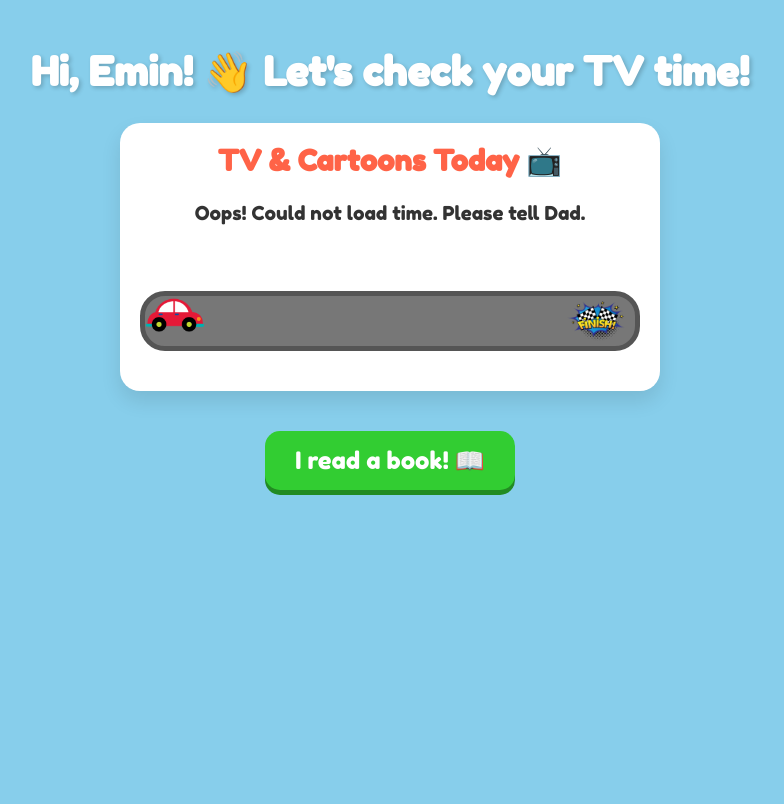
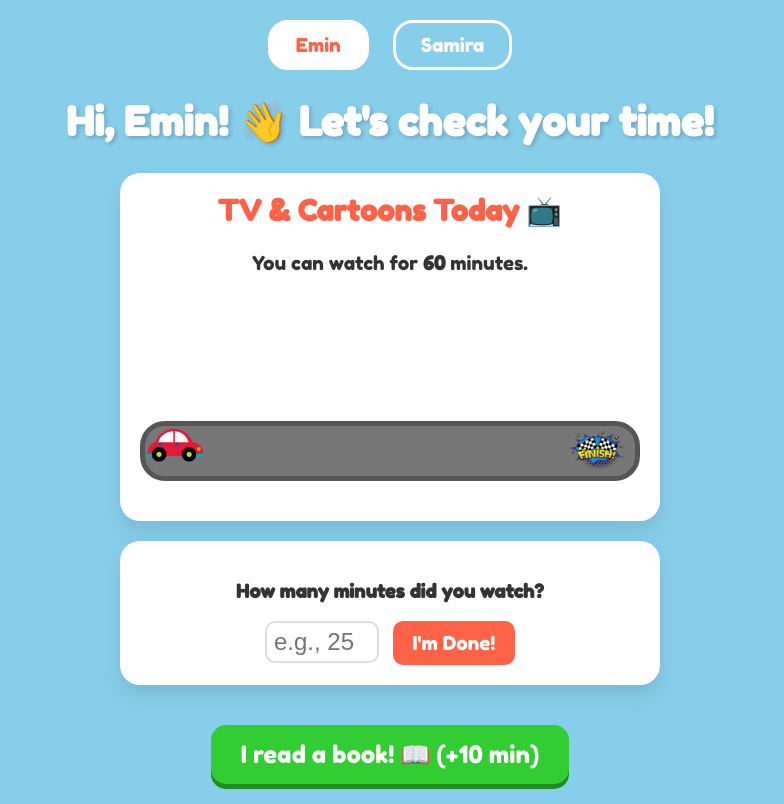
Before and after one commit to Chehmet/EminGames, a Django app: page / in a window 1280 px wide. Shown: the whole page, without its empty margins (250-1034 px from the left). Before the commit the page ends 495 px from the top, so only its background shows below. Run offline with Django 5.2, Linux system fonts and the light colour scheme.

Commit message:
added Samira, time, password for reading

```diff
--- a/screen_timer/static/css/style.css
+++ b/screen_timer/static/css/style.css
@@ -46,6 +46,7 @@
 
 .visualizer {
     padding: 20px 0;
+    margin-top: 100px;
 }
 
 .race-track {
@@ -120,3 +121,87 @@
     transform: translateY(3px);
     box-shadow: 0 2px #228B22;
 }
+
+
+
+.hidden {
+    display: none !important;
+}
+
+/* Переключатель детей */
+.kid-switcher {
+    margin-bottom: 20px;
+}
+.kid-btn {
+    font-family: 'Fredoka One', cursive;
+    font-size: 1.2em;
+    padding: 10px 25px;
+    border: 3px solid white;
+    background-color: transparent;
+    color: white;
+    border-radius: 20px;
+    cursor: pointer;
+    margin: 0 10px;
+    transition: all 0.2s ease;
+}
+.kid-btn.active {
+    background-color: white;
+    color: #FF6347; /* Томатный */
+}
+
+/* Визуализатор цветка */
+.flower-pot {
+    background-color: #8B4513; /* Цвет горшка */
+    width: 100px;
+    height: 80px;
+    margin: 40px auto 0;
+    border-radius: 0 0 40px 40px;
+    position: relative;
+}
+.flower-stem {
+    background-color: #228B22; /* Цвет стебля */
+    width: 15px;
+    height: 0; /* Изначально 0, будет расти с помощью JS */
+    position: absolute;
+    bottom: 80px;
+    left: 50%;
+    transform: translateX(-50%);
+    border-radius: 10px 10px 0 0;
+    transition: height 1s ease-in-out;
+}
+.flower-head {
+    font-size: 50px;
+    position: absolute;
+    top: -50px;
+    left: 50%;
+    transform: translateX(-50%);
+}
+
+/* Карточка для списания времени */
+.log-time-card {
+    background-color: #ffffff;
+    padding: 20px;
+    border-radius: 20px;
+    margin: 20px auto;
+    max-width: 500px;
+    box-shadow: 0 10px 20px rgba(0,0,0,0.1);
+}
+#minutes-watched-input {
+    width: 100px;
+    font-size: 1.5em;
+    text-align: center;
+    border: 2px solid #ddd;
+    border-radius: 10px;
+    padding: 5px;
+}
+#log-time-btn {
+    font-family: 'Fredoka One', cursive;
+    font-size: 1.2em;
+    padding: 10px 20px;
+    border-radius: 10px;
+    border: none;
+    background-color: #FF6347;
+    color: white;
+    cursor: pointer;
+    margin-left: 10px;
+}
--- a/screen_timer/static/js/main.js
+++ b/screen_timer/static/js/main.js
@@ -1,72 +1,147 @@
 document.addEventListener('DOMContentLoaded', () => {
 
-    // --- КОНФИГУРАЦИЯ ---
-    // URL вашего реального API
-    const API_URL = 'https://backend.gcrm.online/api/v1/finance/kidstatus';
+    // --- ГЛОБАЛЬНОЕ СОСТОЯНИЕ ---
+    let currentKid = 'emin'; // Ребенок по умолчанию
 
-    // ВАЖНО: Укажите здесь, сколько ВСЕГО минут в день у Эмина.
-    // Например, если ему разрешено 1.5 часа, то это 90 минут.
-    // Это нужно, чтобы правильно рассчитать положение машинки на треке.
-    const TOTAL_CARTOON_MINUTES = 90; // <-- ИЗМЕНИТЕ ЭТО ЗНАЧЕНИЕ ПРИ НЕОБХОДИМОСТИ
+    // --- ЭЛЕМЕНТЫ DOM ---
+    const greetingEl = document.getElementById('greeting');
+    const cardTitleEl = document.getElementById('card-title');
+    const timeMessageEl = document.getElementById('time-message');
+    const timesUpOverlay = document.getElementById('times-up-overlay');
 
-    const timeUpSound = new Audio('/static/sounds/time_up.mp3');
+    const eminVisualizer = document.getElementById('emin-visualizer');
+    const carEl = document.getElementById('cartoon-car');
 
-    // --- ОСНОВНАЯ ФУНКЦИЯ ДЛЯ ПОЛУЧЕНИЯ ДАННЫХ ---
-    async function fetchDataAndUpdateUI() {
+    const samiraVisualizer = document.getElementById('samira-visualizer');
+    const flowerStemEl = document.getElementById('flower-stem');
+
+    const sound = new Audio('/static/sounds/time_up.mp3');
+
+    // --- ФУНКЦИИ API ---
+
+    // Функция для получения данных о ребенке
+    async function fetchKidData(kidName) {
         try {
-            // Делаем запрос к вашему реальному API
-            const response = await fetch(API_URL);
-            if (!response.ok) {
-                throw new Error('Could not connect to the server.');
-            }
+            const response = await fetch(`/api/kidstatus/${kidName}/`);
+            if (!response.ok) throw new Error('Network response was not ok');
             const data = await response.json();
-
-            // API возвращает часы, например 1.5. Мы переводим их в минуты.
-            const remainingHours = data.allowed_tv_hours;
-            const remainingMinutes = Math.round(remainingHours * 60);
-
-            // Обновляем UI
-            updateCard('cartoon', remainingMinutes, TOTAL_CARTOON_MINUTES);
-
+            updateUI(kidName, data);
         } catch (error) {
             console.error('Could not fetch time data:', error);
-            document.getElementById('cartoon-message').innerText = 'Oops! Could not load time. Please tell Dad.';
+            timeMessageEl.innerText = 'Oops! Could not load time.';
         }
     }
 
-    // --- ФУНКЦИЯ ДЛЯ ОБНОВЛЕНИЯ КАРТОЧКИ ---
-    function updateCard(category, remainingMinutes, totalMinutes) {
-        const messageEl = document.getElementById(`${category}-message`);
-        const carEl = document.getElementById(`${category}-car`);
-        const timesUpEl = document.getElementById(`${category}-times-up`);
+    // Функция для добавления времени
+    async function addBonusTime(kidName) {
+        const password = prompt("Parents only! Please enter the password:");
+        if (!password) return;
 
-        if (remainingMinutes > 0) {
-            timesUpEl.style.display = 'none';
-            messageEl.innerHTML = `Emin, you can watch for <strong>${remainingMinutes}</strong> minutes. <br> Ask for permission from your parents.`;
-
-            let timeUsedPercentage = 0;
-            if (totalMinutes > 0) {
-                timeUsedPercentage = ((totalMinutes - remainingMinutes) / totalMinutes) * 100;
+        try {
+            const response = await fetch(`/api/add-time/${kidName}/`, {
+                method: 'POST',
+                headers: {'Content-Type': 'application/json'},
+                body: JSON.stringify({ password: password })
+            });
+            const result = await response.json();
+            if (!response.ok) {
+                alert(`Error: ${result.error || 'Something went wrong'}`);
+            } else {
+                alert("Success! 10 minutes added.");
+                fetchKidData(kidName); // Обновляем данные на экране
             }
-
-            if (timeUsedPercentage > 100) timeUsedPercentage = 100;
-            if (timeUsedPercentage < 0) timeUsedPercentage = 0;
-
-            carEl.style.left = `${timeUsedPercentage * 0.85}%`;
-
-        } else {
-            timesUpEl.style.display = 'flex';
-            messageEl.innerHTML = `Time is up for today!`;
-            carEl.style.left = `85%`;
-            timeUpSound.play();
+        } catch (error) {
+            console.error('Error adding time:', error);
         }
     }
 
-    const bookButton = document.getElementById('read-book-btn');
-    bookButton.addEventListener('click', () => {
-        alert("Great job reading a book, Emin! Let's ask mom or dad to add your bonus time!");
+    // Функция для списания времени
+    async function logWatchedTime(kidName) {
+        const inputEl = document.getElementById('minutes-watched-input');
+        const minutes = parseInt(inputEl.value, 10);
+
+        if (isNaN(minutes) || minutes <= 0) {
+            alert("Please enter a valid number of minutes.");
+            return;
+        }
+
+        try {
+            const response = await fetch(`/api/log-time/${kidName}/`, {
+                method: 'POST',
+                headers: {'Content-Type': 'application/json'},
+                body: JSON.stringify({ minutes: minutes })
+            });
+            if (!response.ok) throw new Error('Failed to log time');
+
+            inputEl.value = ''; // Очищаем поле ввода
+            fetchKidData(kidName); // Обновляем данные
+        } catch (error) {
+            console.error('Error logging time:', error);
+        }
+    }
+
+    // --- ОБНОВЛЕНИЕ ИНТЕРФЕЙСА ---
+
+    function updateUI(kidName, data) {
+        // Обновляем общие элементы
+        greetingEl.innerHTML = `Hi, ${kidName.charAt(0).toUpperCase() + kidName.slice(1)}! 👋 Let's check your time!`;
+
+        const { remaining_minutes, total_minutes } = data;
+
+        if (remaining_minutes > 0) {
+            timeMessageEl.innerHTML = `You can watch for <strong>${remaining_minutes}</strong> minutes.`;
+            timesUpOverlay.classList.add('hidden');
+        } else {
+            timeMessageEl.innerHTML = `Time is up for today!`;
+            timesUpOverlay.classList.remove('hidden');
+            sound.play();
+        }
+
+        // Вычисляем процент оставшегося времени
+        const timeUsedPercentage = ((total_minutes - remaining_minutes) / total_minutes) * 100;
+        const cappedPercentage = Math.max(0, Math.min(100, timeUsedPercentage));
+
+        // Обновляем визуализатор в зависимости от ребенка
+        if (kidName === 'emin') {
+            eminVisualizer.classList.remove('hidden');
+            samiraVisualizer.classList.add('hidden');
+            cardTitleEl.innerHTML = 'TV & Cartoons Today 📺';
+            // 85% - чтобы машинка не уезжала за трек
+            carEl.style.left = `${cappedPercentage * 0.85}%`;
+        } else if (kidName === 'samira') {
+            samiraVisualizer.classList.remove('hidden');
+            eminVisualizer.classList.add('hidden');
+            cardTitleEl.innerHTML = 'Grow your Flower 🌸';
+            // Высота стебля от 0% до 100% от 150px
+            flowerStemEl.style.height = `${(100 - cappedPercentage) / 100 * 150}px`;
+        }
+    }
+
+    // --- ОБРАБОТЧИКИ СОБЫТИЙ ---
+
+    document.getElementById('switch-emin').addEventListener('click', () => {
+        currentKid = 'emin';
+        document.getElementById('switch-emin').classList.add('active');
+        document.getElementById('switch-samira').classList.remove('active');
+        fetchKidData(currentKid);
     });
 
-    // --- ЗАПУСК ---
-    fetchDataAndUpdateUI();
+    document.getElementById('switch-samira').addEventListener('click', () => {
+        currentKid = 'samira';
+        document.getElementById('switch-samira').classList.add('active');
+        document.getElementById('switch-emin').classList.remove('active');
+        fetchKidData(currentKid);
+    });
+
+    document.getElementById('read-book-btn').addEventListener('click', () => {
+        addBonusTime(currentKid);
+    });
+
+    document.getElementById('log-time-btn').addEventListener('click', () => {
+        logWatchedTime(currentKid);
+    });
+
+
+    // --- ПЕРВЫЙ ЗАПУСК ---
+    fetchKidData(currentKid);
 });
--- a/screen_timer/timerEmin/templates/timer/index.html
+++ /dev/null
@@ -1,48 +0,0 @@
-{% load static %}
-<!DOCTYPE html>
-<html lang="en">
-<head>
-    <meta charset="UTF-8">
-    <meta name="viewport" content="width=device-width, initial-scale=1.0">
-    <title>Emin's Time Tracker</title>
-    <link rel="preconnect" href="https://fonts.googleapis.com">
-    <link rel="preconnect" href="https://fonts.gstatic.com" crossorigin>
-    <link href="https://fonts.googleapis.com/css2?family=Fredoka+One&display=swap" rel="stylesheet">
-    <link rel="stylesheet" href="{% static 'css/style.css' %}">
-</head>
-<body>
-
-    <header>
-        <h1>Hi, Emin! 👋 Let's check your TV time!</h1>
-    </header>
-
-    <main>
-        <!-- Секция для мультиков / TV -->
-        <div class="time-card" id="cartoons">
-            <h2>TV & Cartoons Today 📺</h2>
-            <div class="message" id="cartoon-message">Loading your time...</div>
-            <div class="visualizer">
-                <div class="race-track">
-                    <div class="car" id="cartoon-car">
-                        <img src="{% static 'images/car.png' %}" alt="Race Car">
-                    </div>
-                    <img class="finish-line" src="{% static 'images/finish.png' %}" alt="Finish Line">
-                </div>
-            </div>
-            <!-- Экран, когда время вышло -->
-            <div class="times-up-overlay" id="cartoon-times-up">
-                <div class="times-up-content">
-                    <span>😞</span>
-                    <p>Oh no! No more TV for today.</p>
-                </div>
-            </div>
-        </div>
-    </main>
-
-    <div class="book-bonus">
-        <button id="read-book-btn">I read a book! 📖</button>
-    </div>
-
-    <script src="{% static 'js/main.js' %}"></script>
-</body>
-</html>
--- /dev/null
+++ b/screen_timer/timerEmin/templates/timerEmin/index.html
@@ -0,0 +1,71 @@
+{% load static %}
+<!DOCTYPE html>
+<html lang="en">
+<head>
+    <meta charset="UTF-8">
+    <meta name="viewport" content="width=device-width, initial-scale=1.0">
+    <title>Kids' Time Tracker</title>
+    <link rel="preconnect" href="https://fonts.googleapis.com">
+    <link rel="preconnect" href="https://fonts.gstatic.com" crossorigin>
+    <link href="https://fonts.googleapis.com/css2?family=Fredoka+One&display=swap" rel="stylesheet">
+    <link rel="stylesheet" href="{% static 'css/style.css' %}">
+</head>
+<body>
+
+    <header>
+        <div class="kid-switcher">
+            <button id="switch-emin" class="kid-btn active">Emin</button>
+            <button id="switch-samira" class="kid-btn">Samira</button>
+        </div>
+        <h1 id="greeting">Hi, Emin! 👋 Let's check your time!</h1>
+    </header>
+
+    <main>
+        <div class="time-card">
+            <h2 id="card-title">TV & Cartoons Today 📺</h2>
+            <div class="message" id="time-message">Loading...</div>
+
+            <!-- Визуализатор для Эмина (машинка) -->
+            <div class="visualizer" id="emin-visualizer">
+                <div class="race-track">
+                    <div class="car" id="cartoon-car">
+                        <img src="{% static 'images/car.png' %}" alt="Race Car">
+                    </div>
+                    <img class="finish-line" src="{% static 'images/finish.png' %}" alt="Finish Line">
+                </div>
+            </div>
+
+            <!-- Визуализатор для Самиры (цветок) -->
+            <div class="visualizer hidden" id="samira-visualizer">
+                <div class="flower-pot">
+                    <div class="flower-stem" id="flower-stem">
+                        <div class="flower-head">🌸</div>
+                    </div>
+                </div>
+            </div>
+
+            <!-- Экран, когда время вышло -->
+            <div class="times-up-overlay" id="times-up-overlay">
+                <div class="times-up-content">
+                    <span>😞</span>
+                    <p>Oh no! No more time for today.</p>
+                </div>
+            </div>
+        </div>
+    </main>
+
+    <!-- Форма для списания времени -->
+    <div class="log-time-card">
+        <h3>How many minutes did you watch?</h3>
+        <input type="number" id="minutes-watched-input" min="1" placeholder="e.g., 25">
+        <button id="log-time-btn">I'm Done!</button>
+    </div>
+
+    <!-- Кнопка для бонуса -->
+    <div class="book-bonus">
+        <button id="read-book-btn">I read a book! 📖 (+10 min)</button>
+    </div>
+
+    <script src="{% static 'js/main.js' %}"></script>
+</body>
+</html>
--- a/screen_timer/timerEmin/urls.py
+++ b/screen_timer/timerEmin/urls.py
@@ -1,8 +1,14 @@
-# timer/urls.py
+# timerEmin/urls.py
 
 from django.urls import path
 from . import views
 
 urlpatterns = [
+    # Главная страница
     path('', views.main_page, name='main_page'),
+
+    # --- Новые API эндпоинты ---
+    path('api/kidstatus/<str:kid_name>/', views.get_kid_status, name='get_kid_status'),
+    path('api/add-time/<str:kid_name>/', views.add_time, name='add_time'),
+    path('api/log-time/<str:kid_name>/', views.log_time, name='log_time'),
 ]
--- a/screen_timer/timerEmin/views.py
+++ b/screen_timer/timerEmin/views.py
@@ -1,9 +1,83 @@
-# timer/views.py
+# timerEmin/views.py
 
+from django.http import JsonResponse, HttpResponseBadRequest
+from django.views.decorators.csrf import csrf_exempt
+import json
+
+# Наша простая "in-memory" база данных.
+# В реальном проекте это были бы модели Django и база данных (SQLite, PostgreSQL).
+# TOTAL_MINUTES - сколько всего минут в день. REMAINING_MINUTES - сколько осталось.
+KID_DATA = {
+    'emin': {'total_minutes': 60, 'remaining_minutes': 60},
+    'samira': {'total_minutes': 45, 'remaining_minutes': 45},
+}
+PARENT_PASSWORD = "1994"
+
+@csrf_exempt # Отключаем CSRF для простоты, т.к. у нас нет системы логина
+def get_kid_status(request, kid_name):
+    """Возвращает статус времени для конкретного ребенка."""
+    kid_name = kid_name.lower()
+    if kid_name not in KID_DATA:
+        return JsonResponse({'error': 'Kid not found'}, status=404)
+
+    data = KID_DATA[kid_name]
+    # Отдаем данные в том же формате (часы), чтобы не менять фронтенд-логику конвертации
+    remaining_hours = data['remaining_minutes'] / 60.0
+
+    return JsonResponse({
+        'kid_name': kid_name,
+        'total_minutes': data['total_minutes'],
+        'remaining_minutes': data['remaining_minutes'],
+        'allowed_tv_hours': round(remaining_hours, 2) # Округляем до 2 знаков
+    })
+
+@csrf_exempt
+def add_time(request, kid_name):
+    """Добавляет 10 минут за книгу после проверки пароля."""
+    if request.method != 'POST':
+        return HttpResponseBadRequest("Only POST method is allowed")
+
+    kid_name = kid_name.lower()
+    if kid_name not in KID_DATA:
+        return JsonResponse({'error': 'Kid not found'}, status=404)
+
+    try:
+        body = json.loads(request.body)
+        password = body.get('password')
+    except json.JSONDecodeError:
+        return JsonResponse({'error': 'Invalid JSON'}, status=400)
+
+    if password != PARENT_PASSWORD:
+        return JsonResponse({'error': 'Incorrect password'}, status=403) # 403 Forbidden
+
+    # Добавляем 10 минут
+    KID_DATA[kid_name]['remaining_minutes'] += 10
+
+    return JsonResponse({'success': True, 'new_minutes': KID_DATA[kid_name]['remaining_minutes']})
+
+@csrf_exempt
+def log_time(request, kid_name):
+    """Списывает просмотренное время."""
+    if request.method != 'POST':
+        return HttpResponseBadRequest("Only POST method is allowed")
+
+    kid_name = kid_name.lower()
+    if kid_name not in KID_DATA:
+        return JsonResponse({'error': 'Kid not found'}, status=404)
+
+    try:
+        body = json.loads(request.body)
+        minutes_watched = int(body.get('minutes', 0))
+    except (json.JSONDecodeError, ValueError):
+        return JsonResponse({'error': 'Invalid data'}, status=400)
+
+    # Уменьшаем время, но не уходим в минус
+    current_minutes = KID_DATA[kid_name]['remaining_minutes']
+    KID_DATA[kid_name]['remaining_minutes'] = max(0, current_minutes - minutes_watched)
+
+    return JsonResponse({'success': True, 'new_minutes': KID_DATA[kid_name]['remaining_minutes']})
+
+# Главная страница (остается без изменений)
 from django.shortcuts import render
-
 def main_page(request):
-    """
-    Эта функция рендерит основную HTML-страницу.
-    """
-    return render(request, 'timer/index.html')
+    return render(request, 'timerEmin/index.html')
```
Also changed, not shown: screen_timer/db.sqlite3, 1 other file.
